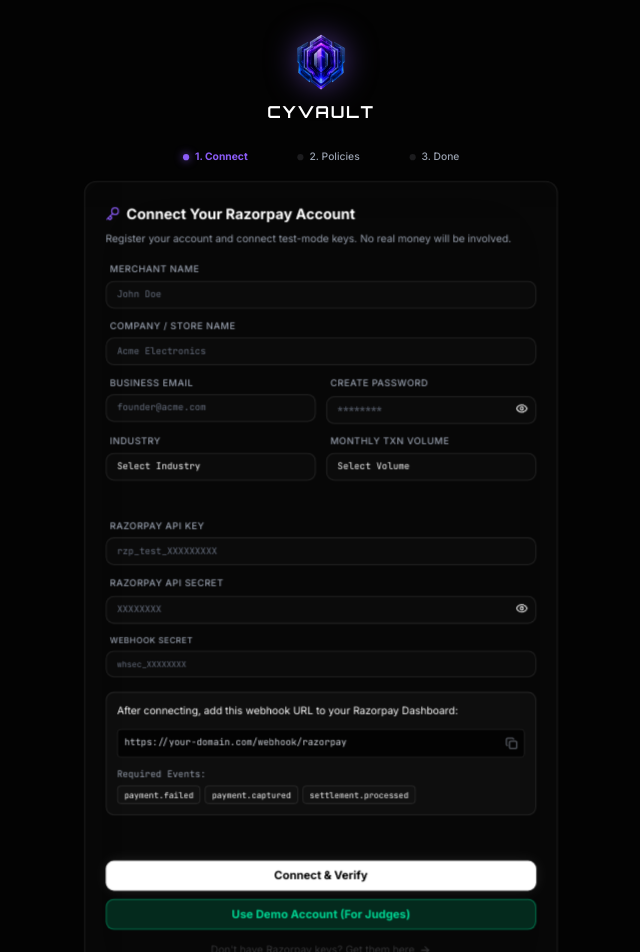
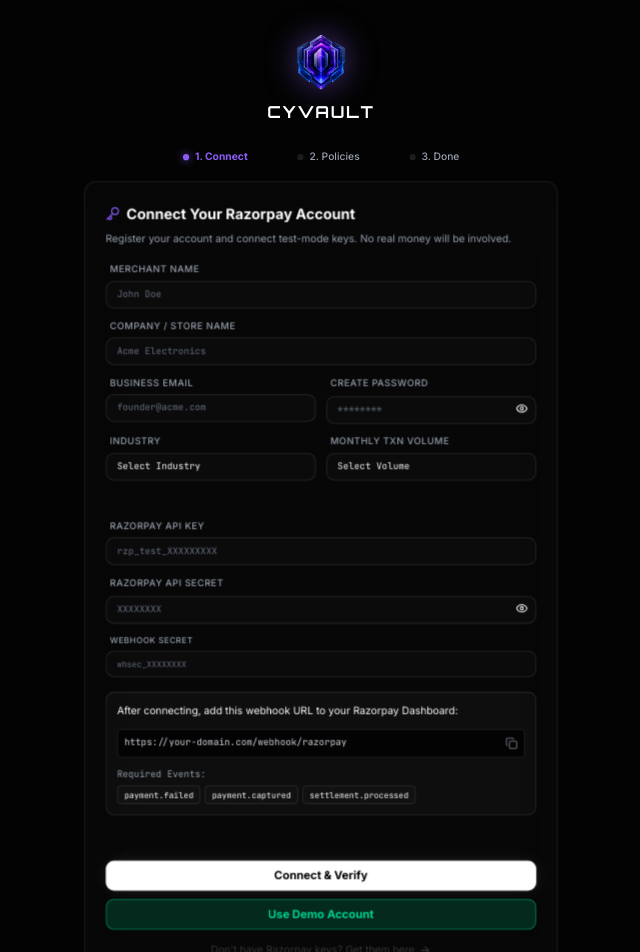
Before and after one commit to Vk2245/Cyvault, a Next.js app in the folder frontend/: page /connect in a window 1280 px wide. Shown: the top 952 px of the page, without its empty margins (319-959 px from the left). Built offline with nearby package versions, Linux system fonts and the light colour scheme.

Commit message:
bug fixes

```diff
--- a/frontend/src/app/connect/page.tsx
+++ b/frontend/src/app/connect/page.tsx
@@ -228,7 +228,7 @@
                 }}
                 className="w-full bg-emerald-500/20 text-emerald-400 border border-emerald-500/50 px-4 py-1.5 rounded-lg text-[11px] font-bold hover:bg-emerald-500/30 transition-all duration-300 active:scale-[0.98]"
               >
-                Use Demo Account (For Judges)
+                Use Demo Account
               </button>
 
               <a className="font-body-md text-[10px] text-outline hover:text-primary transition-colors flex items-center gap-1 group mt-1" href="https://razorpay.com/docs/api/authentication/" target="_blank" rel="noopener noreferrer">
```
